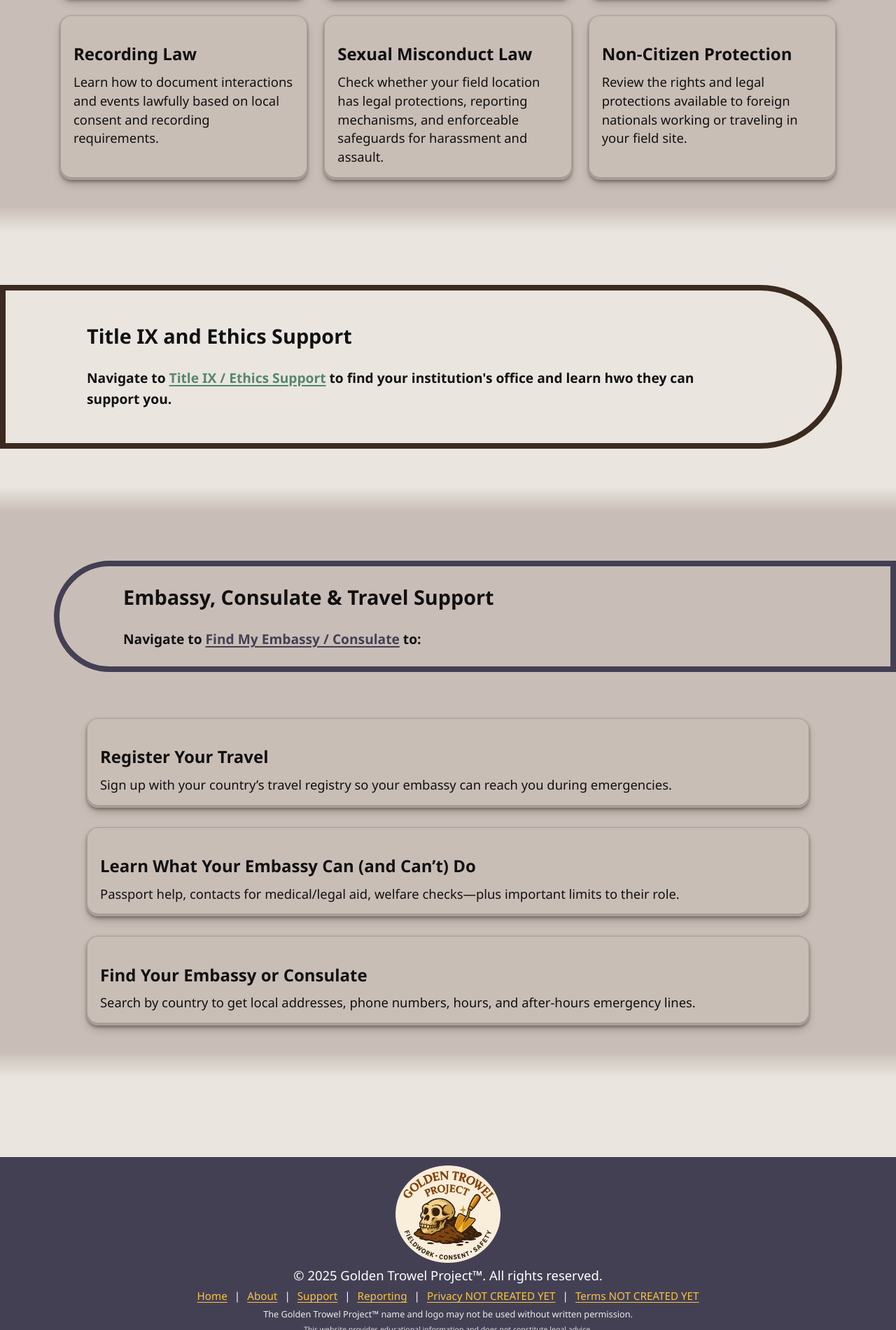
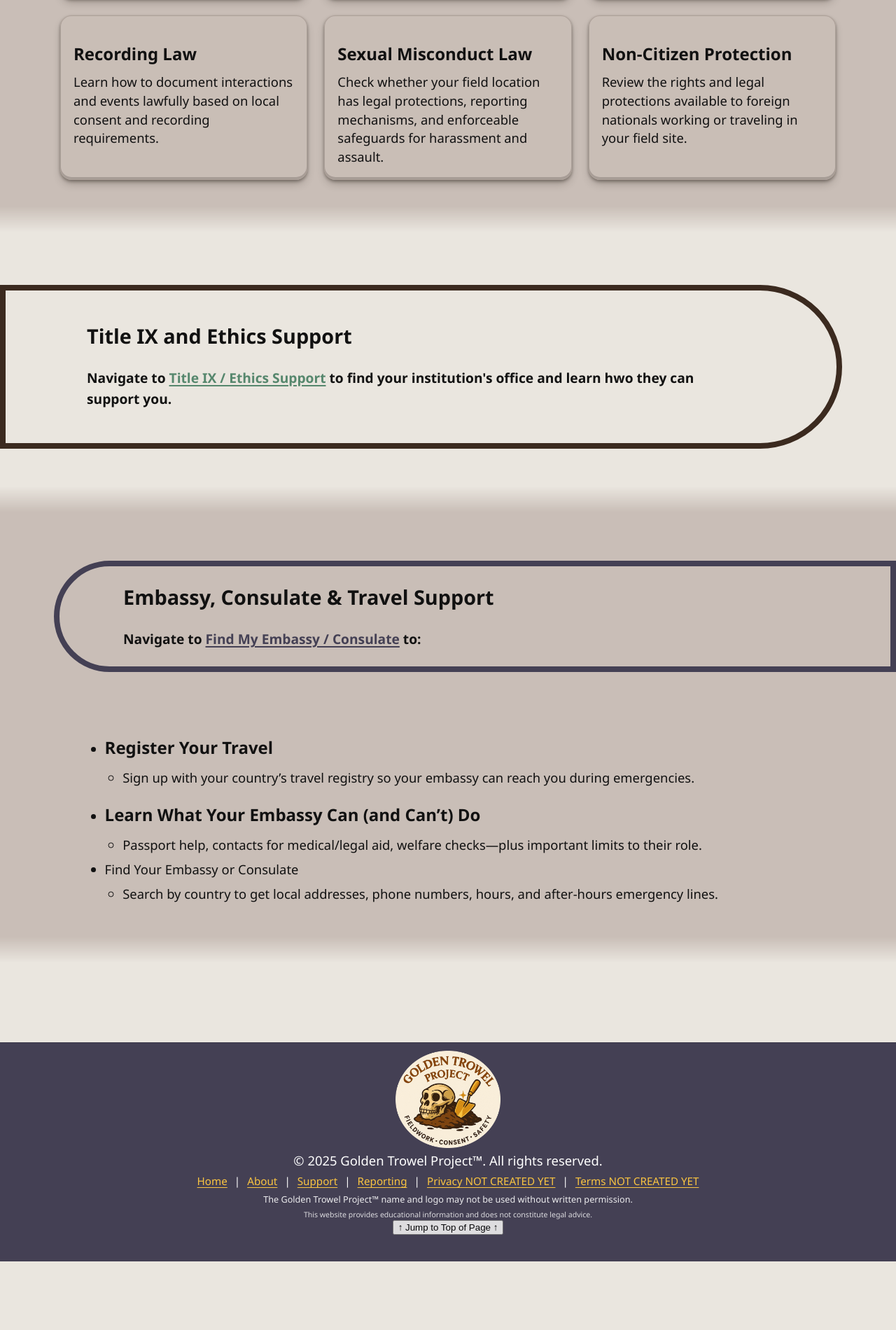
Before and after one commit to AnthroSafetyWarrior/GoldenTrowelProject, a Jekyll site: the page built from _pages/preparing.html, in a window 1280 px wide. Shown: the part 4500-6400 px from the top of the page at 70% size. Built offline with Jekyll 4.4.1, drawn with Linux system fonts in a browser that asks for light colours; after the commit the page ends 6302 px from its top, so only the background shows below that.

```diff
--- a/_pages/preparing.html
+++ b/_pages/preparing.html
@@ -294,19 +294,15 @@
 </div>
 </section>
 
- <article class="card card--glass">
-  <h3>Register Your Travel</h3>
-      <p>Sign up with your country’s travel registry so your embassy can reach you during emergencies.</p>
-</article>
+ <ul>
+  <li><h3>Register Your Travel</h3></li>
+     <ul><li>Sign up with your country’s travel registry so your embassy can reach you during emergencies.</li></ul>
 
-<article class="card card--glass">
-      <h3>Learn What Your Embassy Can (and Can’t) Do</h3>
-      <p>Passport help, contacts for medical/legal aid, welfare checks—plus important limits to their role.</p>
-    </article>
+ <li><h3>Learn What Your Embassy Can (and Can’t) Do</h3></li>
+      <ul><li>Passport help, contacts for medical/legal aid, welfare checks—plus important limits to their role.</li></ul>
 
- <article class="card card--glass">
-  <h3>Find Your Embassy or Consulate</h3>
-      <p>Search by country to get local addresses, phone numbers, hours, and after-hours emergency lines.</p>
-</article>
+  <li>Find Your Embassy or Consulate</h3></li>
+      <ul><li>Search by country to get local addresses, phone numbers, hours, and after-hours emergency lines.</li></ul>
+</ul>
 </section>
 </div>
```
